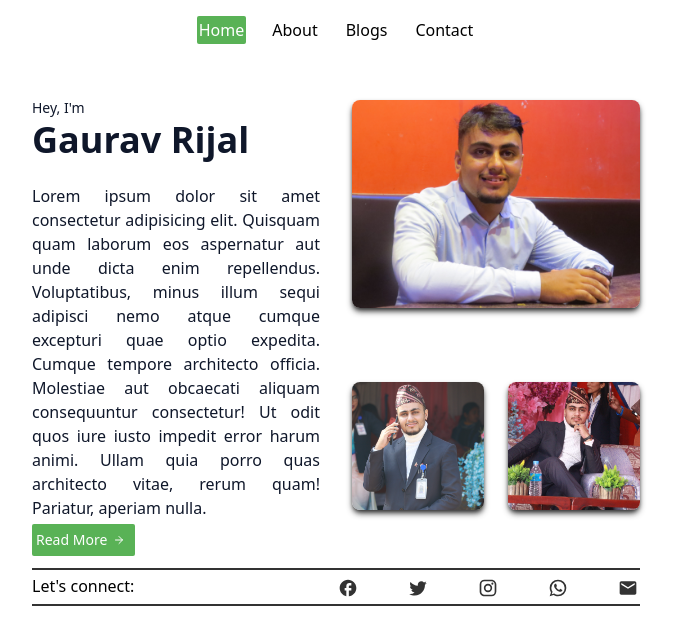
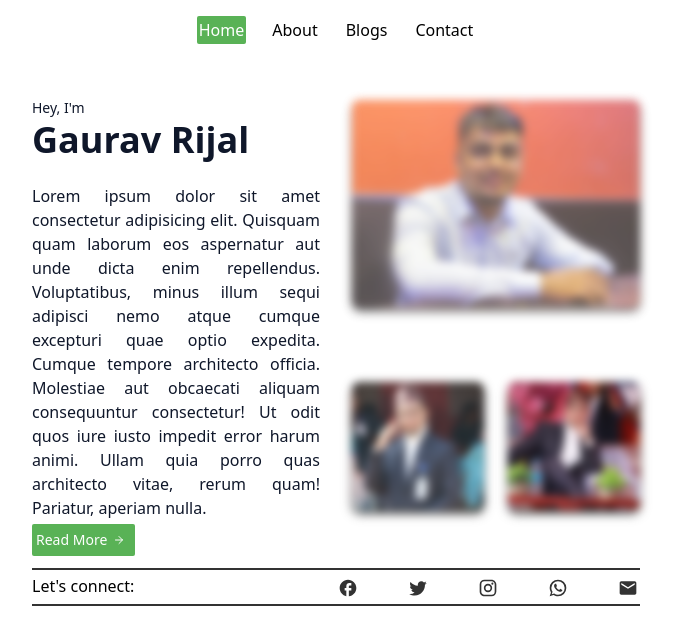
Before and after one commit to kaushalrijal/portfolio-dada, a Next.js app: page / in a window 1280 px wide. Shown: the top 644 px of the page, without its empty margins (304-983 px from the left). Built offline with nearby package versions, Linux system fonts and the light colour scheme.

Commit message:
loading state added for image

```diff
--- a/src/app/components/about.tsx
+++ b/src/app/components/about.tsx
@@ -9,9 +9,10 @@
 import { ArrowRight } from "lucide-react";
 import Image from "next/image";
 import Link from "next/link";
-import React from "react";
+import React, { useState } from "react";
 
 const About = () => {
+  const [loading, setLoading] = useState(true);
   return (
     // <div classNameName="flex flex-col-reverse md:flex-row w-full justify-between my-2">
     //   <div classNameName="flex justify-start flex-col">
@@ -37,27 +38,36 @@
             alt=""
             width={512}
             height={512}
-            className="shadow-md shadow-secondary w-full h-60 object-cover rounded-lg sm:h-52 sm:col-span-2 lg:col-span-full"
+            className={`${
+              loading ? "animate-pulse bg-gray-200 blur-sm" : ""
+            } shadow-md shadow-secondary w-full h-60 object-cover rounded-lg sm:h-52 sm:col-span-2 lg:col-span-full`}
             loading="lazy"
             unoptimized
+            onLoadingComplete={() => setLoading(false)}
           />
           <Image
             src="/img/IMG2.JPG"
             alt=""
             width={512}
             height={512}
-            className="shadow-md shadow-secondary hidden w-full h-52 object-cover rounded-lg sm:block sm:col-span-2 md:col-span-1 lg:row-start-2 lg:col-span-2 lg:h-32"
+            className={`${
+              loading ? "animate-pulse bg-gray-200 blur-sm" : ""
+            } shadow-md shadow-secondary hidden w-full h-52 object-cover rounded-lg sm:block sm:col-span-2 md:col-span-1 lg:row-start-2 lg:col-span-2 lg:h-32`}
             loading="lazy"
             unoptimized
+            onLoadingComplete={() => setLoading(false)}
           />
           <Image
             src="/img/IMG3.JPG"
             alt=""
             width={512}
             height={512}
-            className="shadow-md shadow-secondary hidden w-full h-52 object-cover rounded-lg md:block lg:row-start-2 lg:col-span-2 lg:h-32"
+            className={`${
+              loading ? "animate-pulse bg-gray-200 blur-sm" : ""
+            } shadow-md shadow-secondary hidden w-full h-52 object-cover rounded-lg md:block lg:row-start-2 lg:col-span-2 lg:h-32`}
             loading="lazy"
             unoptimized
+            onLoadingComplete={() => setLoading(false)}
           />
         </div>
         <div className="mt-4 text-base leading-6 col-start-1 sm:col-span-2 lg:mt-6 lg:row-start-4 lg:col-span-1 text-slate-900 text-justify">
```
